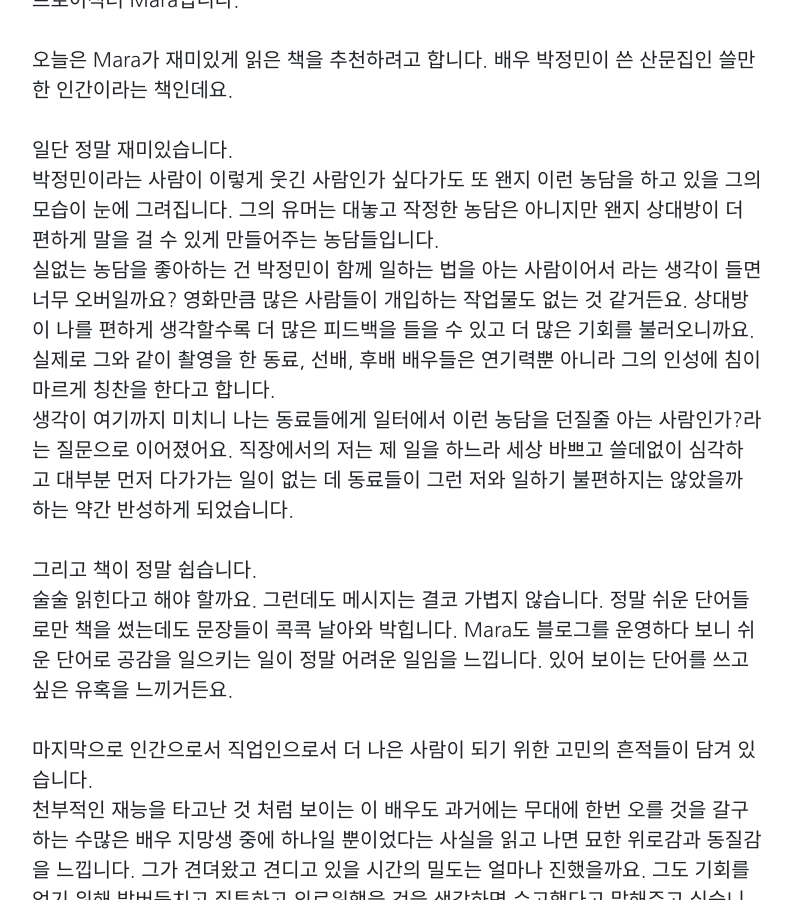
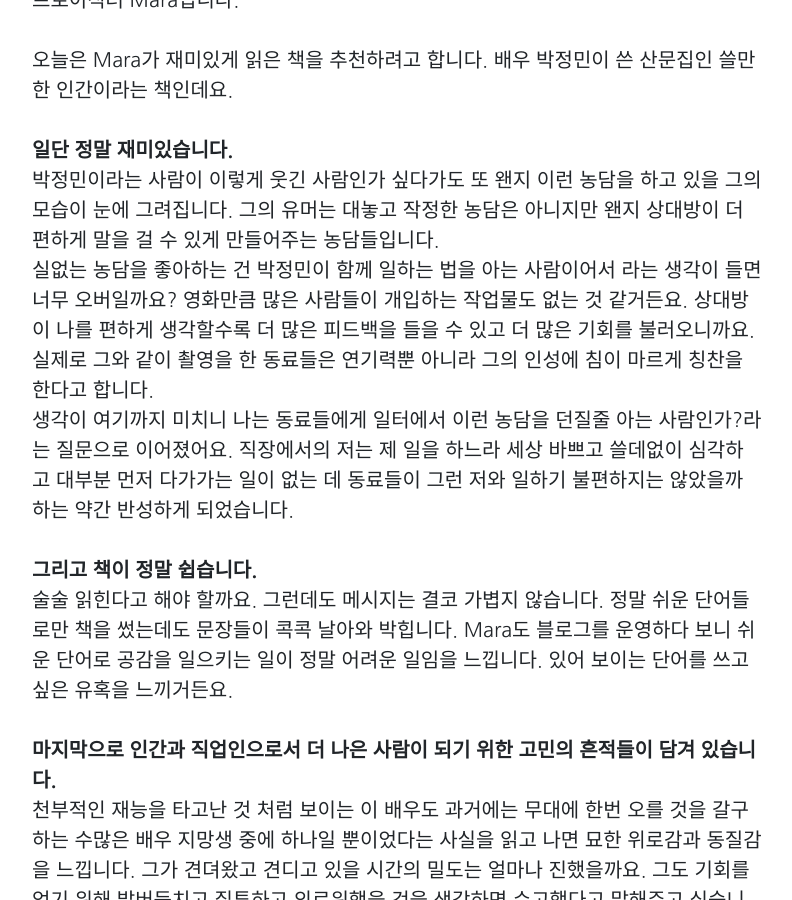
Before and after one commit to Marapro88/mara, a Jekyll site: the page built from _posts/Essay/2020-08-24-essay-book-recommendations-usable-person.md, in a window 1280 px wide and 900 px high, scrolled down 621 px. Shown: the whole window, without its empty margins (243-1035 px from the left). Built offline with Jekyll 4.4.1, drawn with Linux system fonts in a browser that asks for light colours; comment, search, counter and statistics services are not loaded.

Commit message:
0824 쓸만한 인간 탈고

```diff
--- a/_posts/Essay/2020-08-24-essay-book-recommendations-usable-person.md
+++ b/_posts/Essay/2020-08-24-essay-book-recommendations-usable-person.md
@@ -22,15 +22,15 @@ content_id: '1001'
 
 오늘은 Mara가 재미있게 읽은 책을 추천하려고 합니다. 배우 박정민이 쓴 산문집인 쓸만한 인간이라는 책인데요.
 
-일단 정말 재미있습니다.<br>
+**일단 정말 재미있습니다.**<br>
 박정민이라는 사람이 이렇게 웃긴 사람인가 싶다가도 또 왠지 이런 농담을 하고 있을 그의 모습이 눈에 그려집니다. 그의 유머는 대놓고 작정한 농담은 아니지만 왠지 상대방이 더 편하게 말을 걸 수 있게 만들어주는 농담들입니다. <br>
-실없는 농담을 좋아하는 건 박정민이 함께 일하는 법을 아는 사람이어서 라는 생각이 들면 너무 오버일까요? 영화만큼 많은 사람들이 개입하는 작업물도 없는 것 같거든요. 상대방이 나를 편하게 생각할수록 더 많은 피드백을 들을 수 있고 더 많은 기회를 불러오니까요. 실제로 그와 같이 촬영을 한 동료, 선배, 후배 배우들은 연기력뿐 아니라 그의 인성에 침이 마르게 칭찬을 한다고 합니다. <br>
+실없는 농담을 좋아하는 건 박정민이 함께 일하는 법을 아는 사람이어서 라는 생각이 들면 너무 오버일까요? 영화만큼 많은 사람들이 개입하는 작업물도 없는 것 같거든요. 상대방이 나를 편하게 생각할수록 더 많은 피드백을 들을 수 있고 더 많은 기회를 불러오니까요. 실제로 그와 같이 촬영을 한 동료들은 연기력뿐 아니라 그의 인성에 침이 마르게 칭찬을 한다고 합니다. <br>
 생각이 여기까지 미치니 나는 동료들에게 일터에서 이런 농담을 던질줄 아는 사람인가?라는 질문으로 이어졌어요. 직장에서의 저는 제 일을 하느라 세상 바쁘고 쓸데없이 심각하고 대부분 먼저 다가가는 일이 없는 데 동료들이 그런 저와 일하기 불편하지는 않았을까 하는 약간 반성하게 되었습니다.
 
-그리고 책이 정말 쉽습니다. <br>
+**그리고 책이 정말 쉽습니다.** <br>
 술술 읽힌다고 해야 할까요. 그런데도 메시지는 결코 가볍지 않습니다. 정말 쉬운 단어들로만 책을 썼는데도 문장들이 콕콕 날아와 박힙니다. Mara도 블로그를 운영하다 보니 쉬운 단어로 공감을 일으키는 일이 정말 어려운 일임을 느낍니다. 있어 보이는 단어를 쓰고 싶은 유혹을 느끼거든요.
 
-마지막으로 인간으로서 직업인으로서 더 나은 사람이 되기 위한 고민의 흔적들이 담겨 있습니다. <br>
+**마지막으로 인간과 직업인으로서 더 나은 사람이 되기 위한 고민의 흔적들이 담겨 있습니다.** <br>
 천부적인 재능을 타고난 것 처럼 보이는 이 배우도 과거에는 무대에 한번 오를 것을 갈구하는 수많은 배우 지망생 중에 하나일 뿐이었다는 사실을 읽고 나면 묘한 위로감과 동질감을 느낍니다. 그가 견뎌왔고 견디고 있을 시간의 밀도는 얼마나 진했을까요. 그도 기회를 얻기 위해 발버둥치고 질투하고 외로워했을 것을 생각하면 수고했다고 말해주고 싶습니다. 나도 더 힘내 보겠다고.
 박정민의 책에서 좋았던 한 부분을 공유할게요. <br>
 
```
